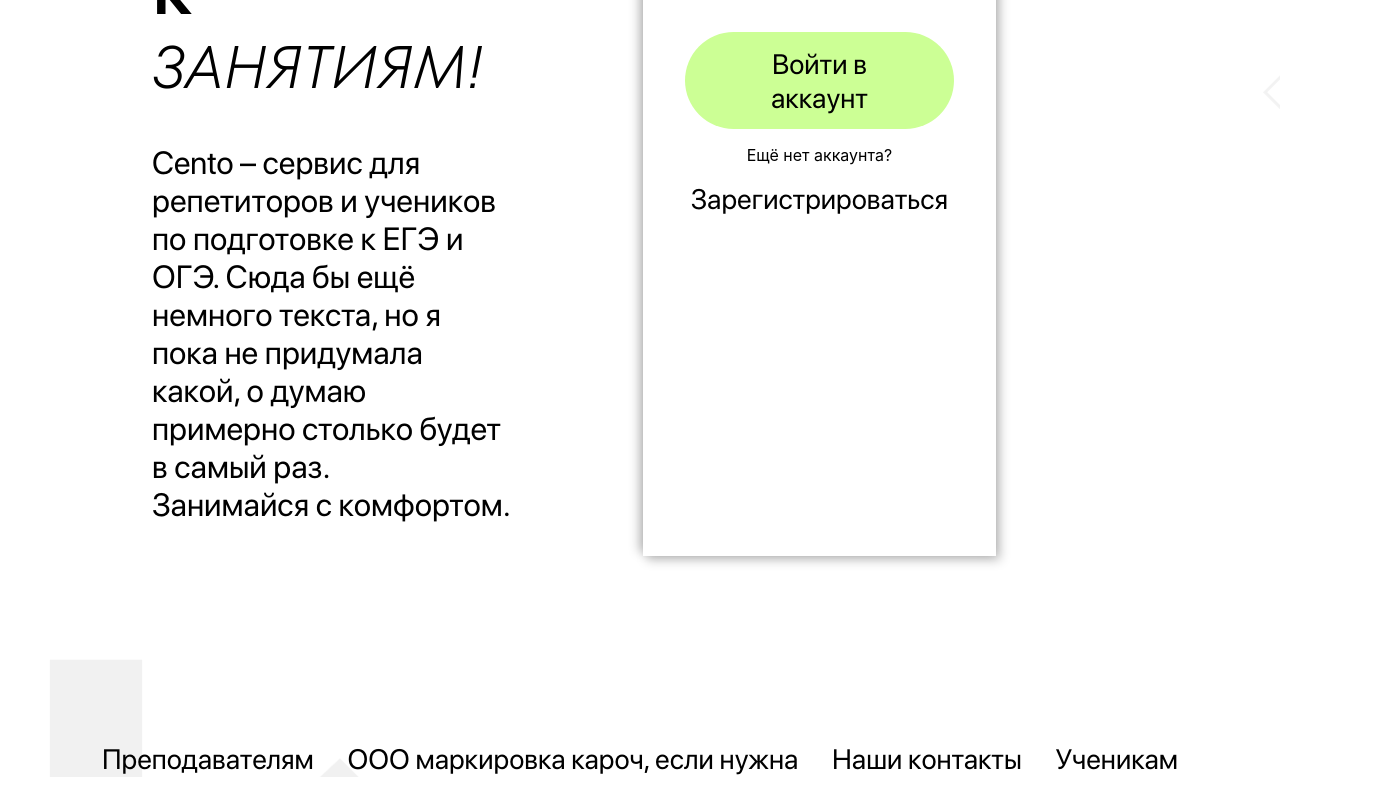
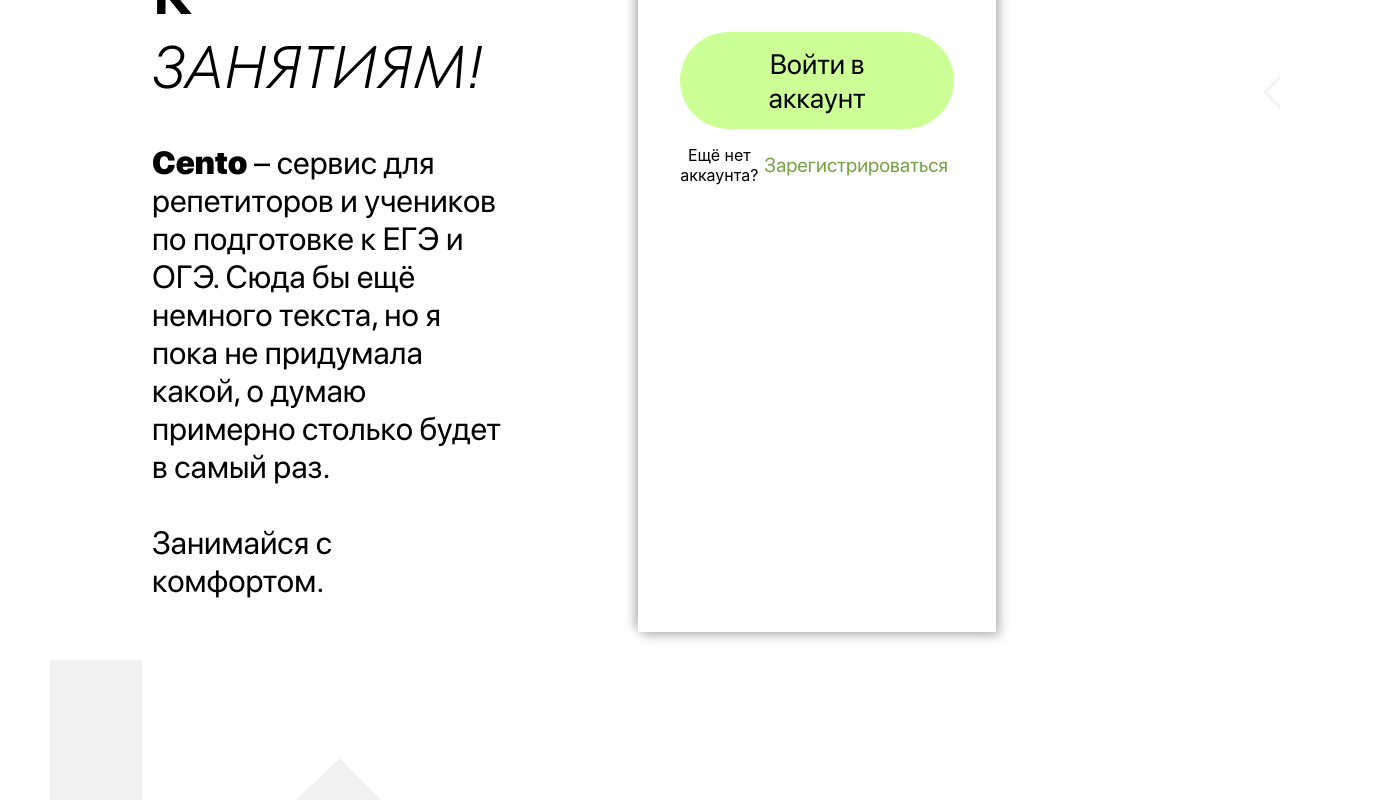
Before and after one commit to 444eBurashka/cento-front, a React (Create React App) app: page /login in a window 1280 px wide. Shown: the part 580-1380 px from the top of the page, 1374 px wide, since content can reach past the window. Built offline with nearby package versions, Linux system fonts and the light colour scheme; the HTML template or start-up script is replaced by a standard one.

Commit message:
создала ветку для отдельной работы и доделала макет авторизации

```diff
--- a/src/App.css
+++ b/src/App.css
@@ -154,6 +154,15 @@
   width: 100%;
   margin-bottom: 38px;
 }
+.Form div {
+  display: flex;
+  justify-content: center;
+}
+.Form div > Button {
+  font-size: 20px;
+  color: #77A248;
+}
+
 
 /*Стили поля ввода*/
 .Input {
@@ -191,6 +200,28 @@
   margin-bottom: 48px;
   margin-left: 96px;
   margin-right: 96px;
+  align-items: flex-end;
+}
+.Footer Button {
+  border-radius: 20px;
+}
+.footer-btn1 {
+  padding: 49.5px 64px;
+  background-color: #CCFF95;
+}
+.footer-btn2 {
+  padding: 22px 142px;
+  border: 4px solid #444444;
+  height: 89px;
+}
+.footer-btn3 {
+  padding: 20px 48px;
+  background-color: #C7C7C7;
+  height: 89px;
+}
+.footer-btn4 {
+  padding: 54px 82px;
+  background-color: #CCFF95;
 }
 
 /*Стили страницы входа*/
--- a/src/components/Footer.jsx
+++ b/src/components/Footer.jsx
@@ -3,10 +3,10 @@
 export default function Footer(props) {
     return(
         <footer className="Footer">
-            <Button buttonName = "Преподавателям"/>
-            <Button buttonName = "ООО маркировка кароч, если нужна"/>
-            <Button buttonName = "Наши контакты"/>
-            <Button buttonName = "Ученикам"/>
+            <Button buttonName = "Преподавателям" buttonClass="footer-btn1"/>
+            <Button buttonName = "ООО маркировка кароч, если нужна" buttonClass="footer-btn2"/>
+            <Button buttonName = "Наши контакты" buttonClass="footer-btn3"/>
+            <Button buttonName = "Ученикам" buttonClass="footer-btn4"/>
         </footer>
     )
 }
--- a/src/components/Form.jsx
+++ b/src/components/Form.jsx
@@ -1,15 +1,17 @@
 import Button from "./Button";
 import Input from "./Input";
 
-export default function Footer(props) {
+export default function Form(props) {
     return(
         <form className="Form">
             <h2>Личный кабинет</h2>
             <Input textLabel="Логин" placeholder="Введите почту или номер телефона"/>
             <Input textLabel="Пароль" placeholder="Введите пароль"/>
             <Button buttonName="Войти в аккаунт" buttonClass="account-btn"/>
-            <p>Ещё нет аккаунта?</p>
-            <Button buttonName="Зарегистрироваться"></Button>
+            <div>
+                <p>Ещё нет аккаунта?</p>
+                <Button buttonName="Зарегистрироваться"></Button>
+            </div>
         </form>
     )
 }
--- a/src/components/pages/loginPage.jsx
+++ b/src/components/pages/loginPage.jsx
@@ -10,9 +10,11 @@
             <div className="loginPage-Container">
                 <div>
                     <PageTitle pageName="САМОЕ ВРЕМЯ ВЕРНУТЬСЯ К " pageNameItalic="ЗАНЯТИЯМ!"/>
-                    <p className="text-info">Cento – сервис для репетиторов и учеников по подготовке к ЕГЭ и ОГЭ.
+                    <p className="text-info"><b>Cento</b> – сервис для репетиторов и учеников по подготовке к ЕГЭ и ОГЭ.
                         Сюда бы ещё немного текста, но я пока не придумала какой, о думаю примерно столько будет в самый раз.
-                        <br></br>Занимайся с комфортом.</p>
+                        <br></br>
+                        <br></br>
+                        Занимайся с комфортом.</p>
                 </div>
                 <Form />
             </div>
```
